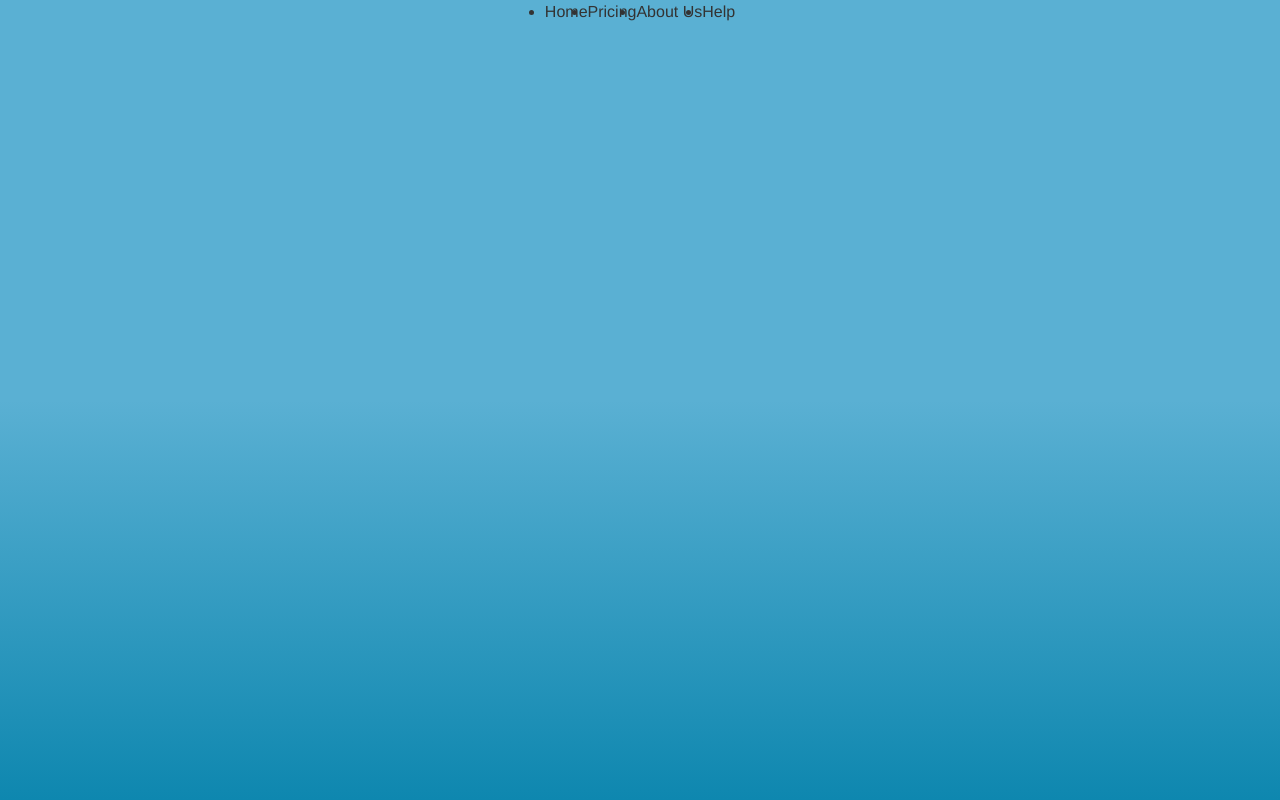
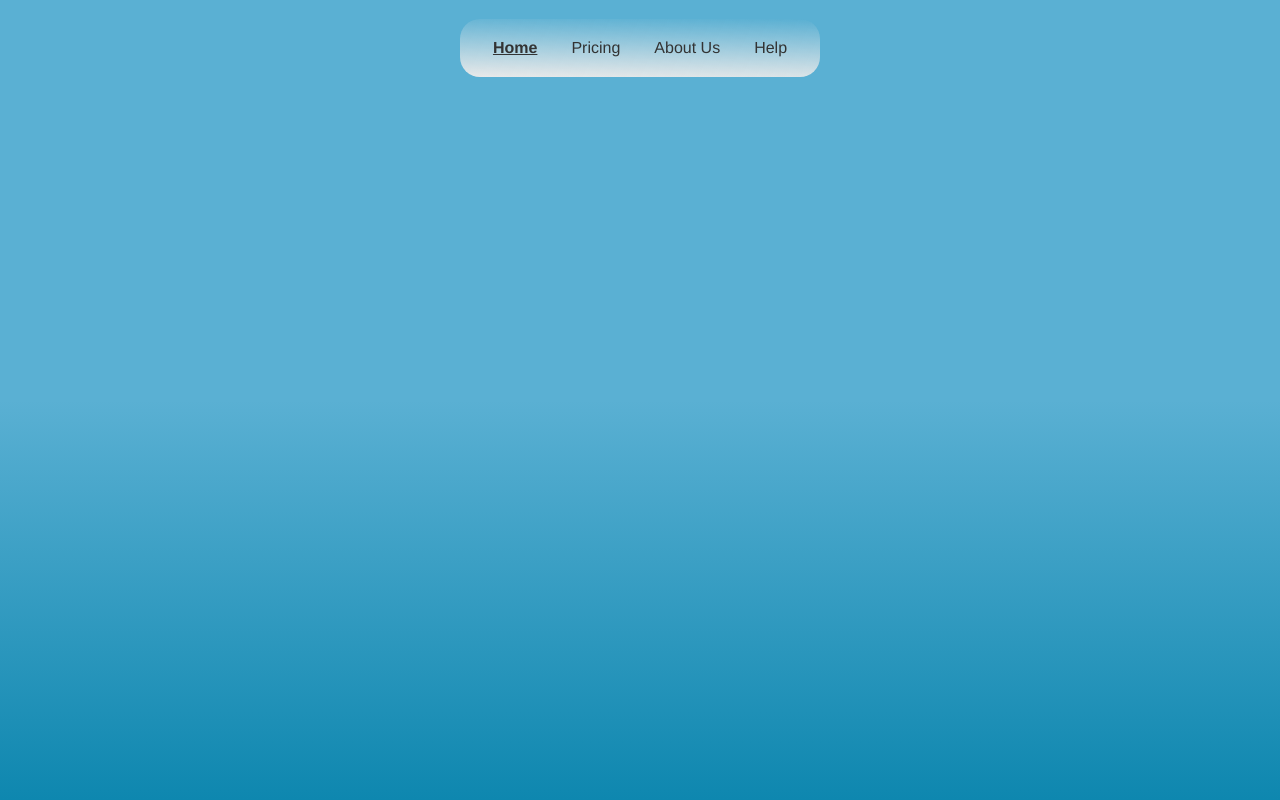
Before and after one commit to crist101/Design, a website: page index.html in a window 1280 px wide. Shown: the top 800 px of the page. Drawn offline with Linux system fonts and the light colour scheme.

Commit message:
New update

```diff
--- a/index.html
+++ b/index.html
@@ -8,10 +8,10 @@
     <link rel="stylesheet" href="output.css">
 </head>
 <body>
-    <div class="container">
+    <div class="container page-1">
         <nav>
             <ul>
-                <li>Home</li>
+                <li class="active">Home</li>
                 <li>Pricing</li>
                 <li>About Us</li>
                 <li>Help</li>
--- a/input.sass
+++ b/input.sass
@@ -1,6 +1,10 @@
 $font-stack : Helvetica, sans-serif
 $primary-color : #333
 $first-container : linear-gradient(360deg, #0e87af, #5ab0d3,#5ab0d3)
+$main-container : linear-gradient(45deg, #0e87af, #5ab0d3,#5ab0d3)
+$nav : linear-gradient(1deg, #e9e9e9, transparent)
+$white : #ff2
+
 *
     padding : 0px
     margin: 0px
@@ -8,20 +12,35 @@ $first-container : linear-gradient(360deg, #0e87af, #5ab0d3,#5ab0d3)
 body
     font: 100% $font-stack
     color: $primary-color
+    scroll-behavior: smooth
 
 .container
     nav
         width: 100%
-        position: absolute
+        position: sticky
+        top: 1em
         display: grid
         place-items: center
         ul
-            display : flex
+            background-image: $nav
             margin : 3px
+            padding : .2em 1em
+            list-style-type: none
+            display : inline-flex
+            border-radius: 20px
+            li
+                padding: 17px
+            .active
+                font-weight: 600
+                text-decoration-line: underline
+
 
 .container
     height : 100vh
     min-height: 400px
-    background-image: $first-container
+    background-image: $main-container
     position: relative
     margin-bottom: 10px
+
+.page-1
+    background-image: $first-container
```
Also changed, not shown: output.css, 1 other file.
